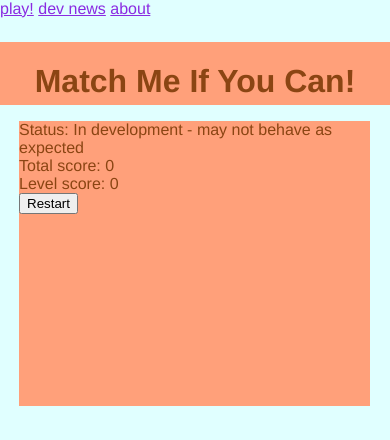
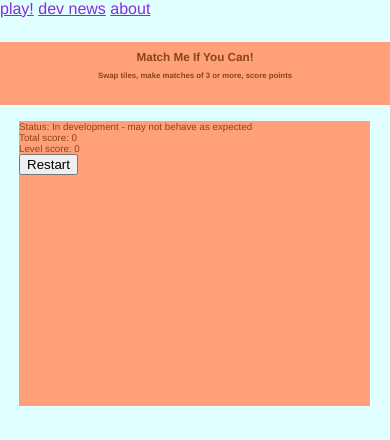
Before and after one commit to LeanderMcL/sunset-weaver, a plain HTML site: page index.html in a window 390 px wide. Shown: the top 440 px of the page. Drawn offline with Linux system fonts and the light colour scheme.

Commit message:
To resolve #5 - updated some css for text size responsiveness

```diff
--- a/match3.js
+++ b/match3.js
@@ -140,7 +140,6 @@ function generateLandscapeScreen(h,w,title,subTitle,headLinks,button) {
 }
 
 function generatePortraitScreen(h,w,title,subTitle,headLinks,button) {
-  // code goes here
   const headerHeight = Math.floor(h * 0.05);
   const titleHeight = Math.floor(h * 0.075);
   makeHeader(headerHeight,w,headLinks,button);
--- a/style.css
+++ b/style.css
@@ -18,11 +18,13 @@ a:visited {
 h1 {
   text-align: center;
   color: saddlebrown;
+  font-size: 3vw;
 }
 
 h2 {
   text-align: center;
   color: saddlebrown;
+  font-size: 2vw;
 }
 
 h3 {
@@ -59,6 +61,7 @@ h3.static {
 
 .scoreDiv {
   background-color: lightcyan;
+  font-size: 2.5vw;
 }
 
 .glitchButton {
```
